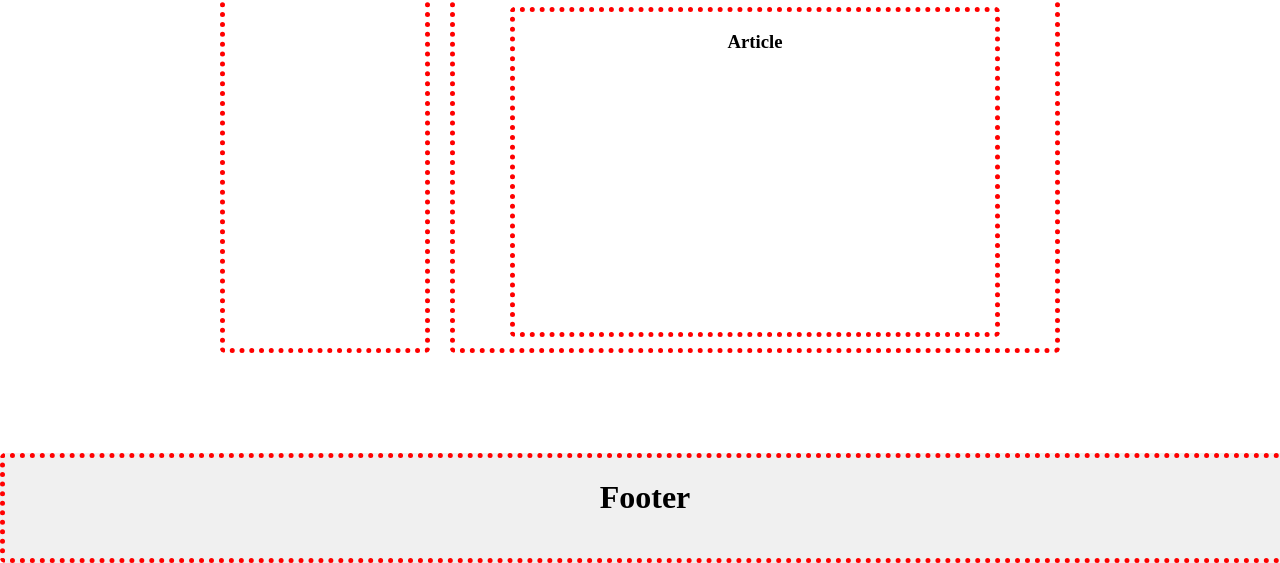
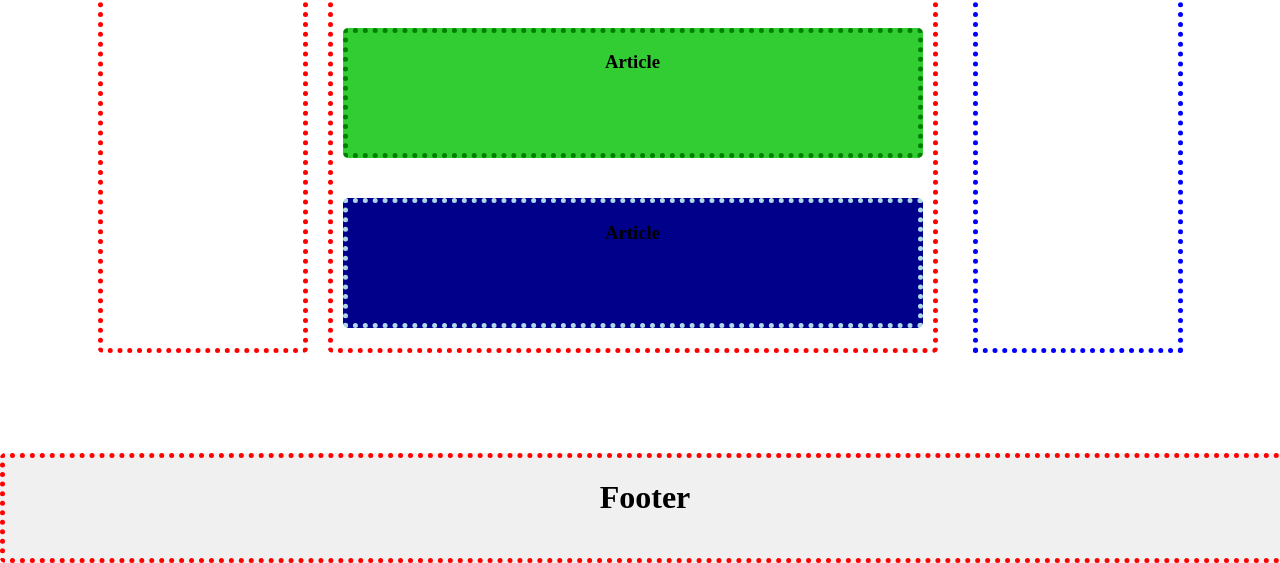
Before and after one commit to ZsombiiHUN/orai-munka, a plain HTML site: page adhuiomklysefg.html in a window 1280 px wide. Shown: the part 367-930 px from the top of the page. Drawn offline with Linux system fonts and the light colour scheme.

Commit message:
update design

```diff
--- a/adhuiomklysefg.html
+++ b/adhuiomklysefg.html
@@ -28,14 +28,24 @@
       <h3 style="text-align: center;">
         Section
       </h3>
-      <article>
+      <article class="article1">
         <h1 style="text-align: center; align-items: center;">
           Article
         </h1>
         <p style="text-align: justify;">
         </p>
       </article>
+      <article class="article2">
+        <h1 style="text-align: center; align-items: center;">
+          Article
+        </h1>
+      </article>
     </section>
+    <aside>
+      <h1 style="text-align: center;">
+        Aside
+      </h1>
+    </aside>
   </div>
     <footer>
       <h1 style="text-align: center;">
--- a/style.css
+++ b/style.css
@@ -50,8 +50,7 @@ article {
     margin-bottom: 20px;
     margin-left: auto;
     margin-right: auto;
-    width: 80%;
-    height: 80%;
+    width: 95%;
     flex-shrink: 0;
 }
 
@@ -62,3 +61,23 @@ footer {
     text-align: center;
     float: bottom;
 }
+
+aside {
+    border: 5px dotted blue;
+    height: 400px;
+    width: 200px;
+    margin-left: 15px;
+}
+
+.article1 {
+    border: 5px dotted green;
+    background-color: limegreen;
+    height: 30%;
+}
+
+.article2 {
+    border: 5px dotted lightblue;
+    width: 95%;
+    height: 30%;
+    background-color: darkblue;
+}
```
